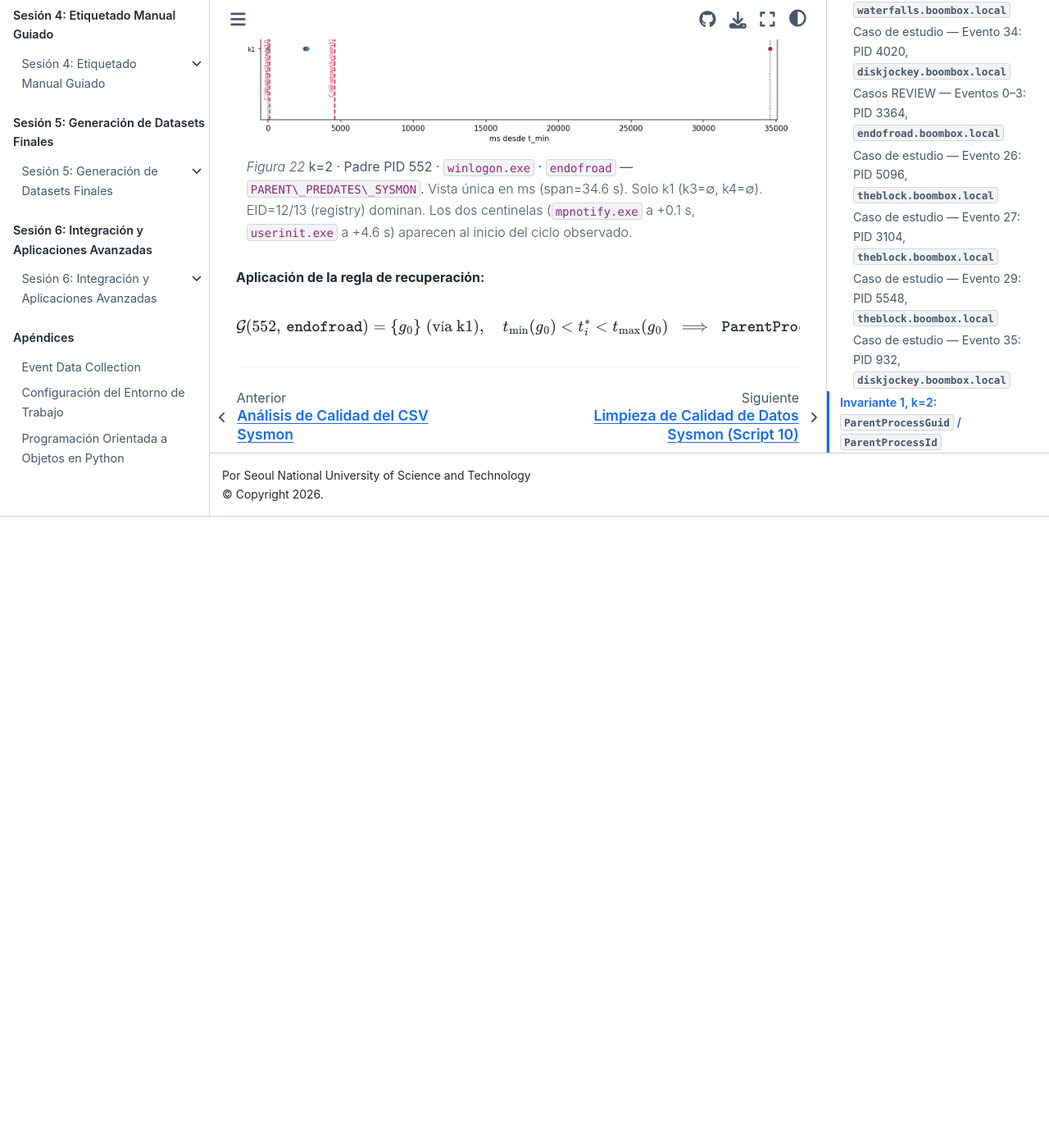
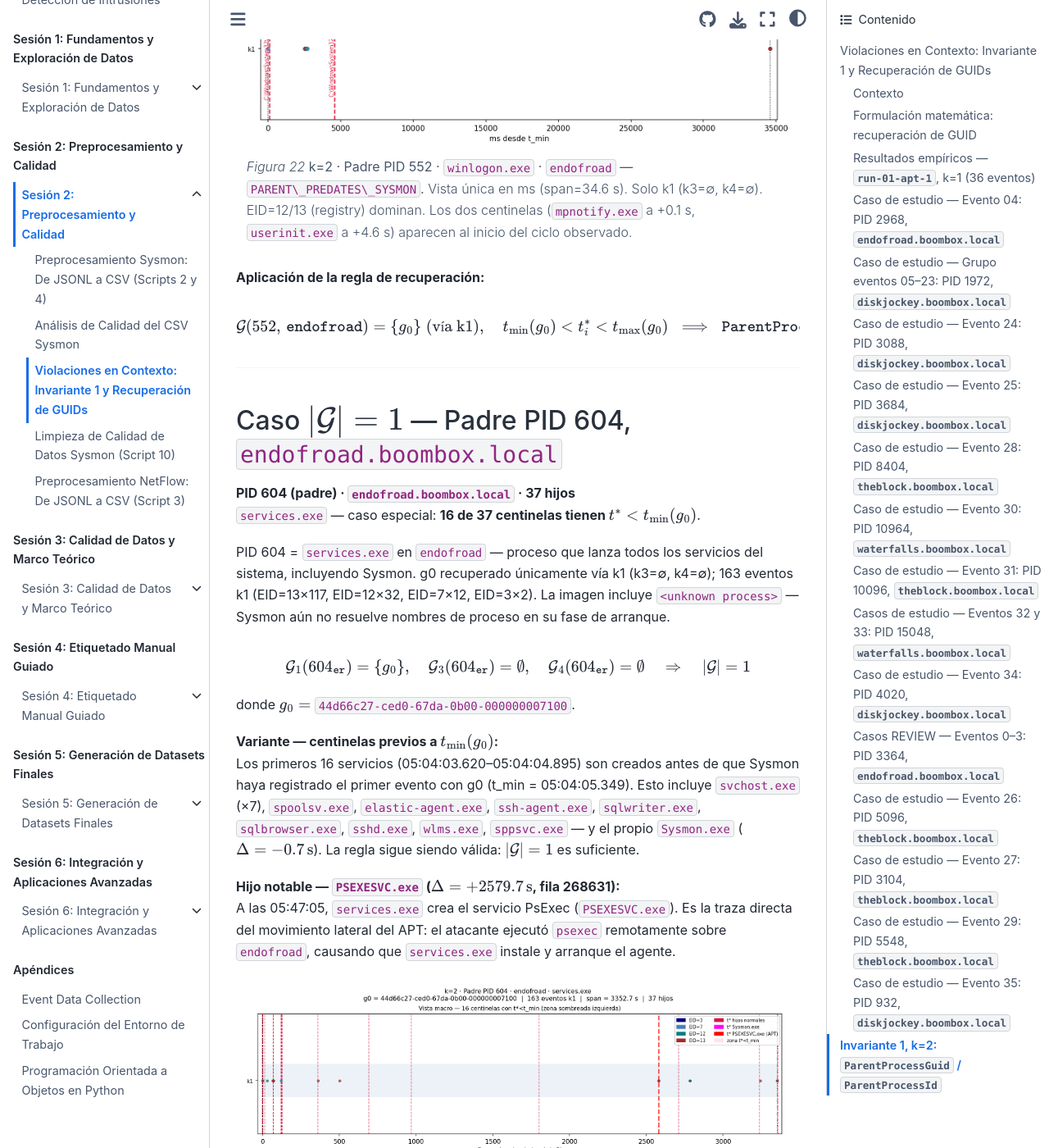
Before and after one commit to ollerenac/curso2026, a Jupyter Book: the page built from sesion-2/9-violaciones-en-contexto.md, in a window 1280 px wide and 1400 px high, scrolled down 44980 px. Shown: the whole window at 82% size. Built offline with Jupyter Book 1.0.4 settings and Sphinx 7.4.7 and the Sphinx Book theme 1.1.4, drawn with Linux system fonts in a browser that asks for light colours; before the commit the page ends 45610 px from its top, so only the background shows below that; some of the changed text lies outside the part shown.

Commit message:
analysis(sesion-2): add k=2 REPLACE_GUID case — padre PID 604 services.exe endofroad
Caso especial: 16/37 centinelas con t*<t_min(g0) (servicios lanzados antes de que
Sysmon registre g0). PSEXESVC.exe a +2580s — traza del movimiento lateral APT.
MD actualizado con variante de regla y figura ev_k2_er604_timeline.png.

Co-Authored-By: Claude Sonnet 4.6 <noreply@anthropic.com>

````diff
--- a/sesion-2/9-violaciones-en-contexto.md
+++ b/sesion-2/9-violaciones-en-contexto.md
@@ -1700,3 +1700,55 @@ t_{\min}(g_0) < t^*_i < t_{\max}(g_0)
 $$
 
 ---
+
+## Caso $\lvert\mathcal{G}\rvert = 1$ — Padre PID 604, `endofroad.boombox.local`
+
+**PID 604 (padre) · `endofroad.boombox.local` · 37 hijos**
+`services.exe` — caso especial: **16 de 37 centinelas tienen $t^* < t_{\min}(g_0)$**.
+
+PID 604 = `services.exe` en `endofroad` — proceso que lanza todos los servicios del
+sistema, incluyendo Sysmon. g0 recuperado únicamente vía k1 (k3=∅, k4=∅);
+163 eventos k1 (EID=13×117, EID=12×32, EID=7×12, EID=3×2). La imagen incluye
+`<unknown process>` — Sysmon aún no resuelve nombres de proceso en su fase de arranque.
+
+$$
+\mathcal{G}_1(604_{\texttt{er}}) = \{g_0\},\quad
+\mathcal{G}_3(604_{\texttt{er}}) = \emptyset,\quad
+\mathcal{G}_4(604_{\texttt{er}}) = \emptyset
+\quad\Rightarrow\quad \lvert\mathcal{G}\rvert = 1
+$$
+
+donde $g_0 =$ `44d66c27-ced0-67da-0b00-000000007100`.
+
+**Variante — centinelas previos a $t_{\min}(g_0)$:**
+Los primeros 16 servicios (05:04:03.620–05:04:04.895) son creados antes de que Sysmon
+haya registrado el primer evento con g0 (t_min = 05:04:05.349). Esto incluye
+`svchost.exe` (×7), `spoolsv.exe`, `elastic-agent.exe`, `ssh-agent.exe`, `sqlwriter.exe`,
+`sqlbrowser.exe`, `sshd.exe`, `wlms.exe`, `sppsvc.exe` — y el propio `Sysmon.exe`
+($\Delta = -0.7\,\text{s}$). La regla sigue siendo válida: $|\mathcal{G}|=1$ es suficiente.
+
+**Hijo notable — `PSEXESVC.exe` ($\Delta = +2579.7\,\text{s}$, fila 268631):**
+A las 05:47:05, `services.exe` crea el servicio PsExec (`PSEXESVC.exe`).
+Es la traza directa del movimiento lateral del APT: el atacante ejecutó `psexec`
+remotamente sobre `endofroad`, causando que `services.exe` instale y arranque el agente.
+
+```{figure} img/ev_k2_er604_timeline.png
+:name: ev-k2-er604-timeline
+:width: 100%
+
+**k=2 · Padre PID 604 · `services.exe` · `endofroad` — `PARENT\_PREDATES\_SYSMON`.**
+Panel superior: zona sombreada (rosa) marca los 16 centinelas con $t^*<t_{\min}(g_0)$.
+`PSEXESVC.exe` (rojo) a +2580 s; `Sysmon.exe` (magenta) a $-0.7$ s.
+Panel inferior: zoom ±20 s en torno a $t_{\min}(g_0)$ — transición boot→Sysmon activo.
+```
+
+**Aplicación de la regla de recuperación:**
+
+$$
+\mathcal{G}(604,\,\texttt{endofroad}) = \{g_0\}\;(\text{vía k1}),\quad
+|\mathcal{G}|=1
+\;\implies\; \texttt{ParentProcessGuid} \leftarrow g_0 \quad
+[\texttt{PARENT\_PREDATES\_SYSMON}]
+$$
+
+---
````
Also changed, not shown: sesion-2/img/ev_k2_er604_timeline.png (added), 1 other file.
